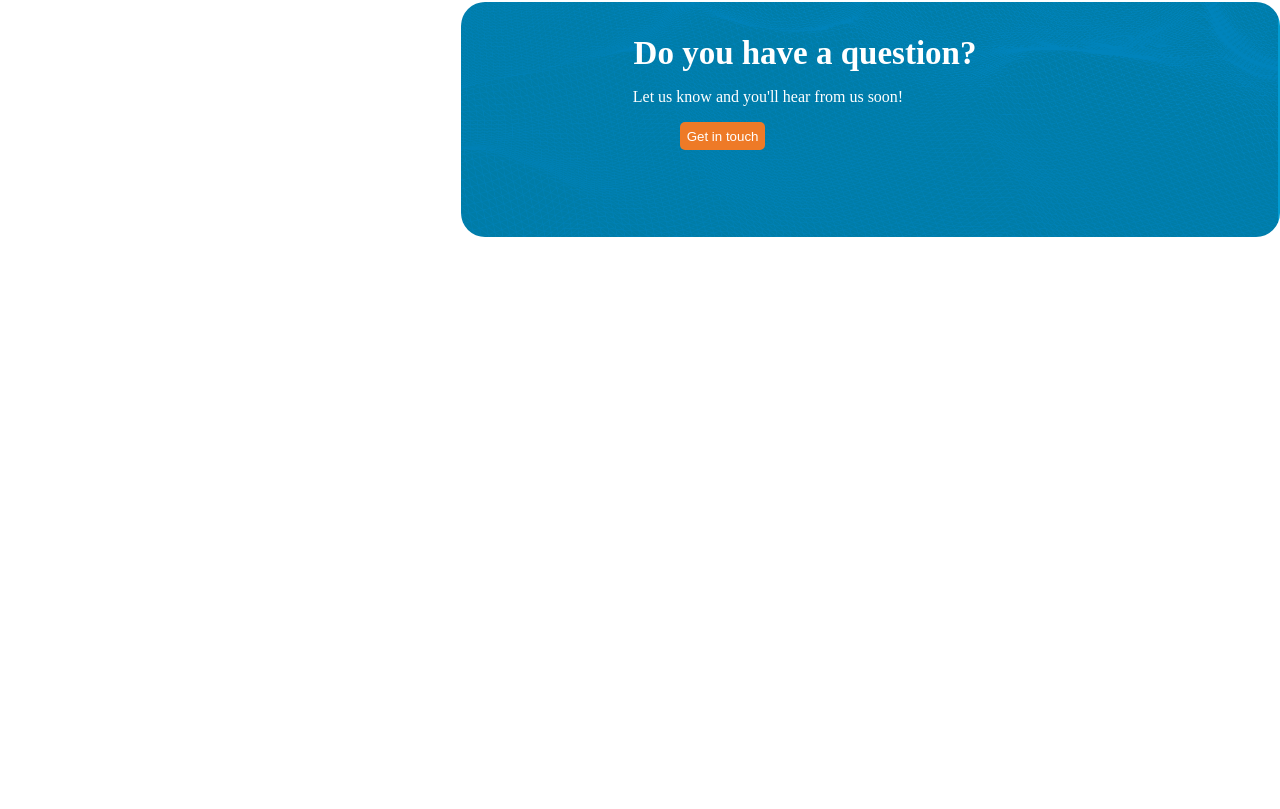
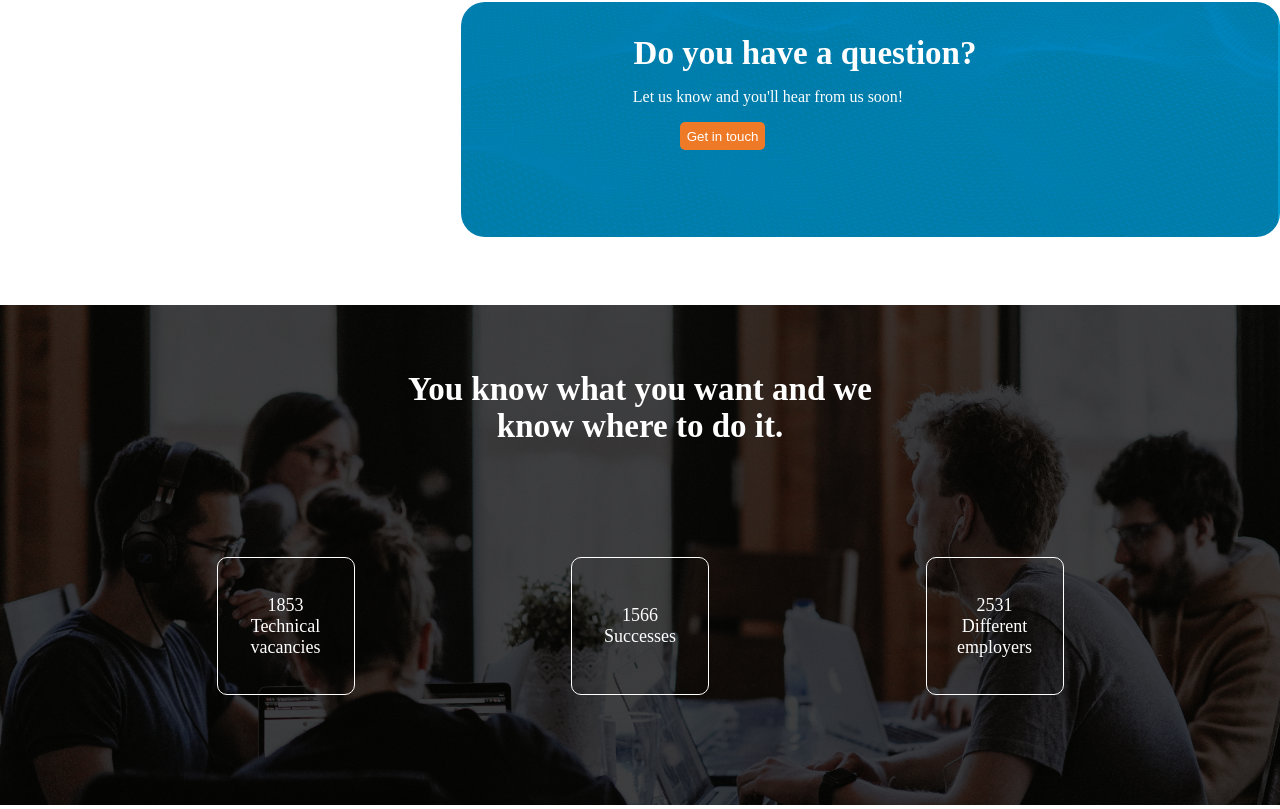
Before and after one commit to ahmadhaqofficial/Rlb-project, a React (Create React App) app in the folder my-app/: page / in a window 1280 px wide. Shown: the part 2343-3152 px from the top of the page. Before the commit the page ends 2584 px from the top, so only its background shows below. Built offline with nearby package versions, Linux system fonts and the light colour scheme.

Commit message:
section done

```diff
--- a/my-app/src/App.scss
+++ b/my-app/src/App.scss
@@ -388,6 +388,55 @@ body {
     border-radius: 5px;
 
 }
+.all__vaccines__main img{
+    width: 100%;
+    height: 500px;
+}
+.all__vaccines__main{
+    margin-top: 4em;
+    position: relative;
+}
+.vaccines__heading{
+    font-size: 33px;
+    font-weight: 600;
+align-items: center;
+width: 100%;
+    position: absolute;
+    top: 0;
+    text-align: center;
+    color: white;
+
+    margin-top: 2em;
+}
+.vaccieces__boxes{
+    position: absolute;
+    top: 50%;
+    display: flex;
+    justify-content: space-evenly;
+    color: white;
+    width: 100%;
+    max-width: 1440px;
+    margin: 0 auto;
+    right: 0;
+    left: 0;
+}
+.vaccieces__number{
+    display: flex;
+    flex-direction: column;
+    justify-content: center;
+    border: 1px solid white;
+    font-size: 18px;
+    padding: 1em;
+    border-radius: 10px;
+    height: 100px;
+    width: 100px;
+    text-align: center;
+}
+.vaccieces__number:hover{
+    border: 1px solid #EE7A27;
+    color: #EE7A27;
+    cursor: pointer;
+}
 @media (max-width: 900px) {
   .choose__friend__all {
     flex-wrap: wrap;
--- a/my-app/src/screens/Home.jsx
+++ b/my-app/src/screens/Home.jsx
@@ -6,6 +6,7 @@ import card from "../assets/card.png";
 import left from "../assets/left.png";
 import back from "../assets/back.png";
 import right from "../assets/right.png";
+import vaccinces from "../assets/vaccinces.png";
 
 export default function Home() {
   return (
@@ -234,6 +235,26 @@ export default function Home() {
           </div>
         </div>
       </div>
+
+      <div className="all__vaccines__main">
+        <img src={vaccinces} alt="" />
+        <div className="vaccines__heading">
+          You know what you want and we <br />
+          know where to do it.
+        </div>
+        <div className="vaccieces__boxes">
+
+        <div className="vaccieces__number">
+        1853 <br />Technical vacancies
+        </div>
+        <div className="vaccieces__number">
+        1566 <br />Successes
+        </div>
+        <div className="vaccieces__number">
+        2531 <br />Different employers
+        </div>
+        </div>
+      </div>
     </div>
   );
 }
```
Also changed, not shown: my-app/src/assets/left.png, my-app/src/assets/vaccinces.png (added).
